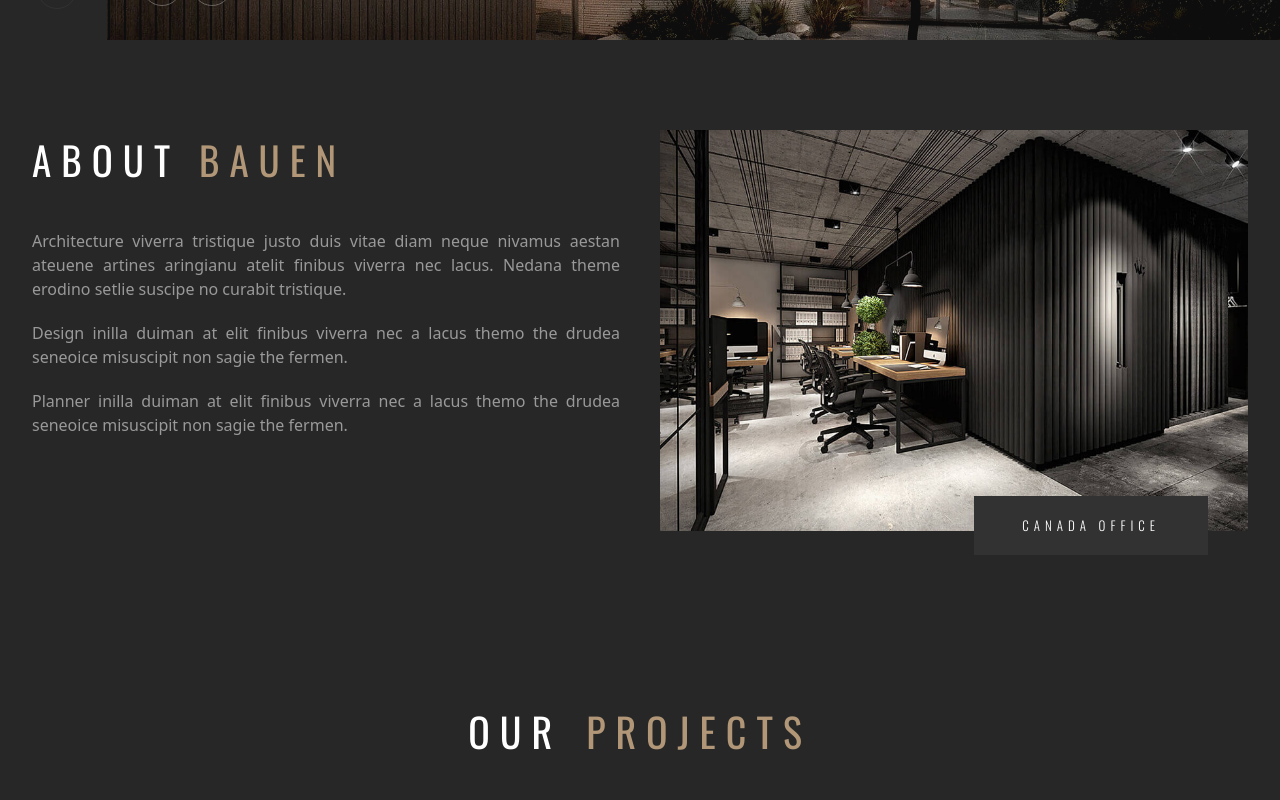
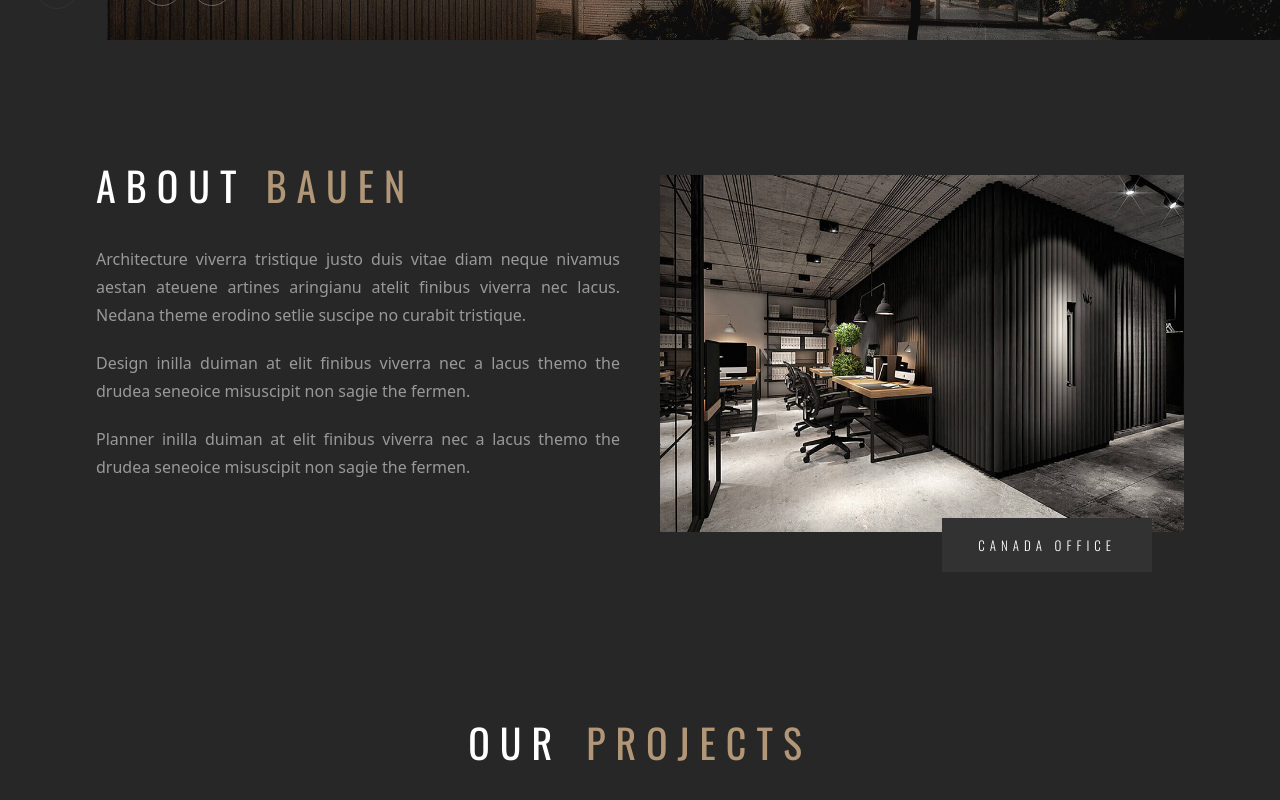
Before and after one commit to Rikir-M/Bauen-Architecture-Interior-Theme, a React (Vite) app: page / in a window 1280 px wide. Shown: the part 760-1560 px from the top of the page. Built offline with nearby package versions, Linux system fonts and the light colour scheme.

Commit message:
ui detail fixing

```diff
--- a/src/components/BlogCard.jsx
+++ b/src/components/BlogCard.jsx
@@ -28,7 +28,7 @@ const BlogCard = () => {
     }
   };
   return (
-    <div className="select-none container mx-auto pb-[90px]">
+    <div className="select-none container mx-auto pb-[100px]">
       <h2 className="font-Oswald text-center font-normal text-[40px] uppercase tracking-[10px] mb-8">
         <span className="text-white">Current</span>{" "}
         <span className="text-secondary">News</span>
--- a/src/components/ContactUs.jsx
+++ b/src/components/ContactUs.jsx
@@ -4,7 +4,7 @@ import "./ContactUs.css";
 const ContactUs = () => {
   return (
     <div className="bg-primary">
-      <div className="container mx-auto pb-[90px]">
+      <div className="container mx-auto pb-[100px]">
         <h2 className="text-4xl font-normal font-Oswald mb-8 text-start py-3 sm:py-0">
           <span className="text-white tracking-[10px]">CONTACT </span>{" "}
           <span className="text-secondary tracking-[10px]">US</span>
--- a/src/pages/About.jsx
+++ b/src/pages/About.jsx
@@ -1,33 +1,54 @@
 // import React from 'react'
-import canada from "../assets/images/canadaOffice.jpg"
+import canada from "../assets/images/canadaOffice.jpg";
 
 const About = () => {
   return (
-    <section className='about pb-[90px] container ' id="about">
-      <div className='container mx-auto'>
-        <div className='grid grid-cols-1 md:grid-cols-2  gap-10'>
+    <section
+      className="about pb-[90px] container ps-0 pe-0 max-w-[1140px] "
+      id="about"
+    >
+      <div className="lg:container mx-auto">
+        <div className="grid grid-cols-1 md:grid-cols-2 gap-10 p-[10px]">
           <div>
-            <h1 className='font-Oswald mb-10  text-headColor text-4xl tracking-[10px] uppercase'>About <span className='text-secondary tracking-[10px]'> bauen</span></h1>
-            <p className='text-justify mb-5 text-textColor '>
-              Architecture viverra tristique justo duis vitae diam neque nivamus aestan ateuene artines aringianu atelit finibus viverra nec lacus. Nedana theme erodino setlie suscipe no curabit tristique.
-            </p>
-            <p className='text-justify mb-5 text-textColor '>
-              Design inilla duiman at elit finibus viverra nec a lacus themo the drudea seneoice misuscipit non sagie the fermen.
-            </p>
-            <p className='text-justify mb-5 text-textColor '>
-              Planner inilla duiman at elit finibus viverra nec a lacus themo the drudea seneoice misuscipit non sagie the fermen.
-            </p>
+            <div>
+              <h1 className="font-Oswald text-headColor text-[40px] tracking-[10px] uppercase leading-5 mb-[50px]">
+                About{" "}
+                <span className="text-secondary tracking-[10px]"> bauen</span>
+              </h1>
             </div>
-          <div className='relative mb-20'>
-            <img src={canada} className='hover:scale-95 transition-all duration-500' alt="" />
-            <button className='absolute -bottom-7 right-6 lg:-bottom-6   text-[13px] lg:right-10 uppercase px-8 py-4 lg:px-12 lg:py-5 font-Oswald font-light tracking-[5px] bg-boxColor text-white'>
-              canada office
-            </button>
+            <div className=" leading-7 text-[16px]">
+              <p className="text-justify mb-5 text-textColor">
+                Architecture viverra tristique justo duis vitae diam neque
+                nivamus aestan ateuene artines aringianu atelit finibus viverra
+                nec lacus. Nedana theme erodino setlie suscipe no curabit
+                tristique.
+              </p>
+              <p className="text-justify mb-5 text-textColor ">
+                Design inilla duiman at elit finibus viverra nec a lacus themo
+                the drudea seneoice misuscipit non sagie the fermen.
+              </p>
+              <p className="text-justify mb-5 text-textColor ">
+                Planner inilla duiman at elit finibus viverra nec a lacus themo
+                the drudea seneoice misuscipit non sagie the fermen.
+              </p>
             </div>
+          </div>
+          <div className=" mb-20">
+            <div className="relative">
+              <img
+                src={canada}
+                className="hover:scale-95 transition-all duration-500"
+                alt=""
+              />
+              <div className="absolute text-center leading-6 md:-bottom-10 -bottom-7 right-6 lg:-bottom-10 w-[40%] text-[13px] lg:right-8 uppercase px-7 py-4 lg:px-[20px] lg:py-[15px] font-Oswald font-light tracking-[5px] bg-boxColor text-white">
+                canada office
+              </div>
+            </div>
+          </div>
         </div>
       </div>
-   </section>
-  )
-}
+    </section>
+  );
+};
 
-export default About
+export default About;
--- a/src/pages/Home.jsx
+++ b/src/pages/Home.jsx
@@ -13,7 +13,7 @@ SwiperCore.use([Autoplay]);
 
 const Home = () => {
   return (
-    <div className=" pb-[90px]" id="home">
+    <div className=" pb-[125px]" id="home">
       <Navbar />
       <div className="grid grid-cols-12">
         <div className="col-span-0 md:col-span-1 hidden md:block relative">
--- a/src/pages/Portfolio.jsx
+++ b/src/pages/Portfolio.jsx
@@ -24,7 +24,7 @@ const Portfolio = () => {
       <div className=" mx-auto md:container">
         <div className="grid grid-cols-1 md:grid-cols-2 px-16">
           <Link to={"/porfolioDetail"}>
-            <div className="ps-[20px] lg:ps-[90px] pb-[90px] projects col-span-1">
+            <div className="ps-[20px] lg:ps-[90px] pb-[100px] projects col-span-1">
               <div className="project-container">
                 <a href="#">
                   <img src={img1} alt="" className="project-img" />
--- a/src/pages/Services.jsx
+++ b/src/pages/Services.jsx
@@ -7,8 +7,8 @@ import { Link } from "react-router-dom";
 
 const Services = () => {
   return (
-    <section className="services container" id="services">
-      <div className="px-5 pb-[90px]">
+    <section className="services container max-w-[1140px]" id="services">
+      <div className="lg:container px-5 pb-[100px]">
         <div className="grid grid-cols-1 ">
           <div className="service__head mb-20">
             <h1 className="font-Oswald  text-headColor text-4xl">
@@ -26,7 +26,7 @@ const Services = () => {
                 architecture
               </h1>
               <div className="line"></div>
-              <p className="text-justify text-textColor leading-8 ">
+              <p className="leading-7 text-[16px] text-textColor">
                 Architecture bibendum eros eget lacus the vulputate sit amut
                 vehicuta nibhen ulicera in the vitae miss.
               </p>
@@ -42,8 +42,8 @@ const Services = () => {
                 interior
               </h1>
               <div className="line"></div>
-              <p className="text-justify text-textColor ">
-                Architecture bibendum eros eget lacus the vulputate sit amut
+              <p className="leading-7 text-[16px] text-textColor ">
+                Interior bibendum eros eget lacus the vulputate sit amut
                 vehicuta nibhen ulicera in the vitae miss.
               </p>
               <div className="num">02</div>
@@ -58,8 +58,8 @@ const Services = () => {
                 urban
               </h1>
               <div className="line"></div>
-              <p className="text-justify text-textColor ">
-                Architecture bibendum eros eget lacus the vulputate sit amut
+              <p className="leading-7 text-[16px] text-textColor ">
+                Urban bibendum eros eget lacus the vulputate sit amut
                 vehicuta nibhen ulicera in the vitae miss.
               </p>
               <div className="num">03</div>
--- a/src/style/Services.css
+++ b/src/style/Services.css
@@ -1,6 +1,6 @@
 .service__head{
     letter-spacing: 10px;
-    margin-bottom: 30px;
+    margin-bottom: 25px;
 }
 
 .num{
@@ -8,7 +8,7 @@
     font-weight: 500;
     font-family: 'Oswald',sans-serif;
     position: absolute;
-    bottom: 30px;
+    bottom: 20px;
     right: 30px;
     color: transparent;
     -webkit-text-stroke: 1px rgba(255, 255, 255, 0.1);
```
